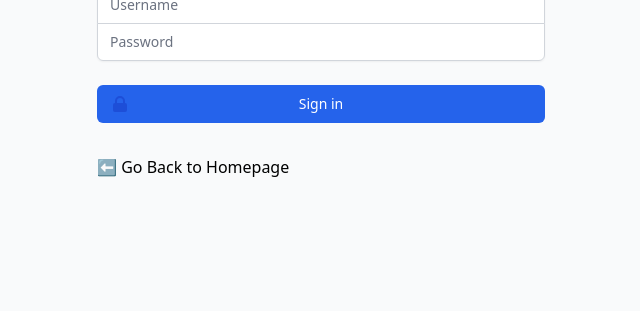
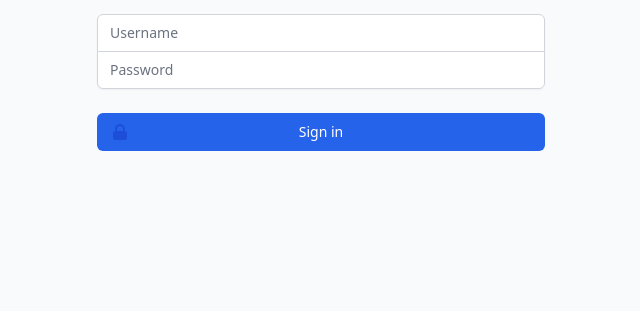
Before and after one commit to KarthikCsv/Kennedy-University, a website: page dev/admin-login.html in a window 1280 px wide. Shown: the part 489-800 px from the top of the page, without its empty margins (319-959 px from the left). Drawn offline with nearby package versions, Linux system fonts and the light colour scheme; no server answers.

Commit message:
removed redirection

```diff
--- a/dev/admin-login.html
+++ b/dev/admin-login.html
@@ -26,7 +26,6 @@
     <!-- Tailwind -->
     <link href="https://cdnjs.cloudflare.com/ajax/libs/tailwindcss/2.2.19/tailwind.min.css" rel="stylesheet">
     <style>
-
         .bg-sidebar {
             background: #0b1846;
         }
@@ -141,7 +140,7 @@
                     </button>
                 </div>
             </form>
-            <button><a href="/index.html">⬅️ Go Back to Homepage</a></button>
+            <!-- <button><a href="/index.html">⬅️ Go Back to Homepage</a></button> -->
         </div>
     </div>
 
```
